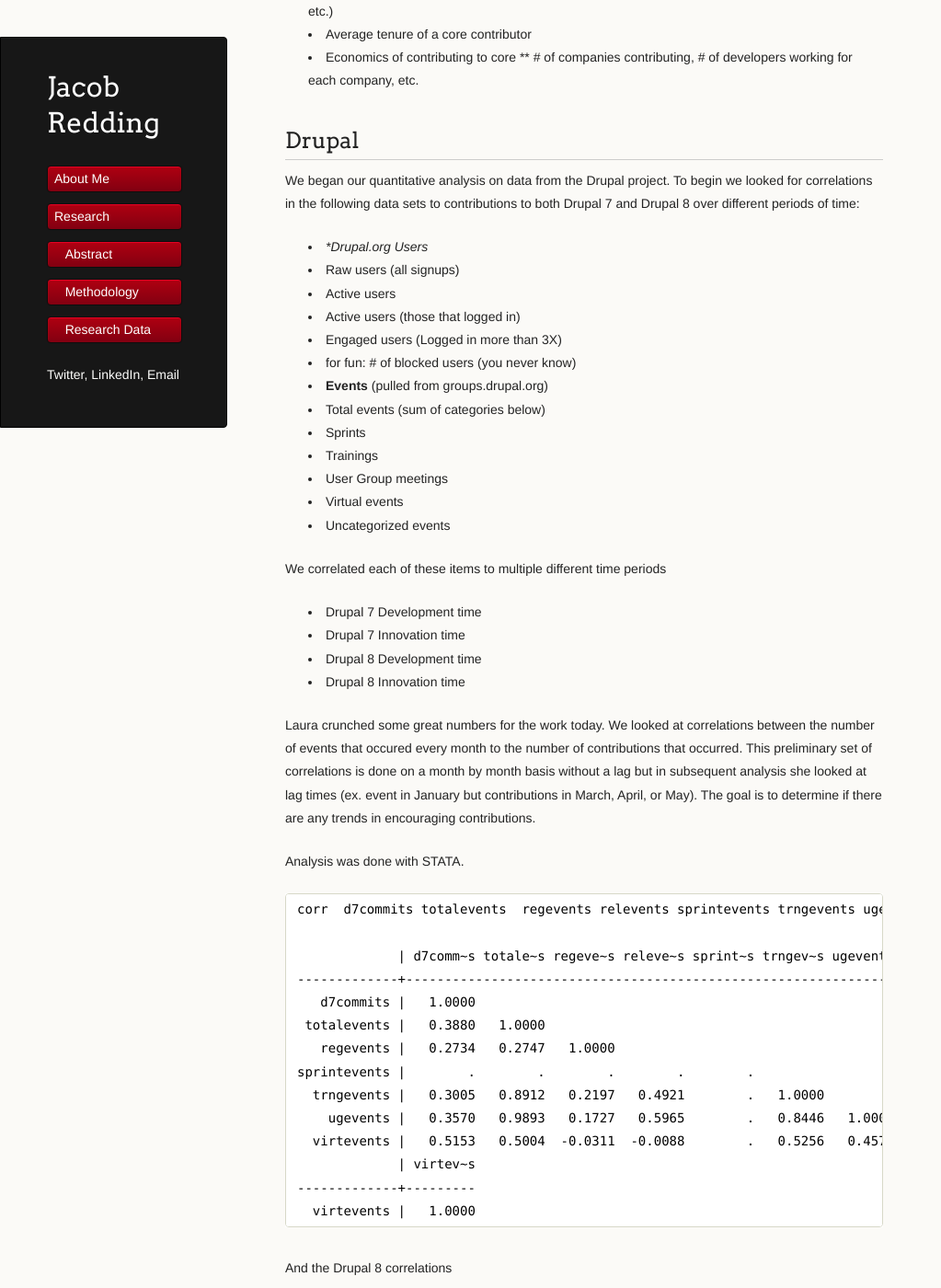
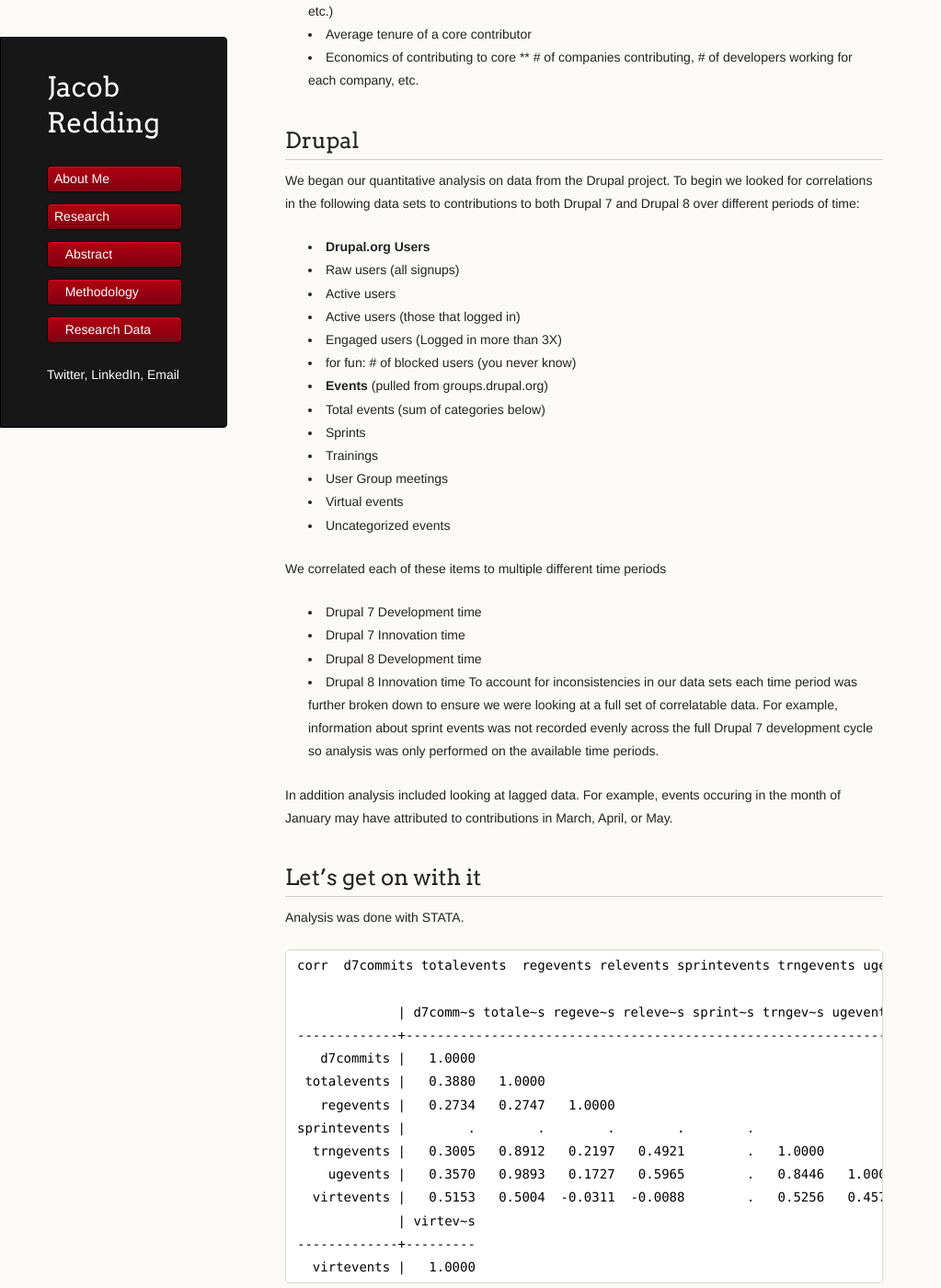
Before and after one commit to jredding/new-site, a Jekyll site: the page built from research/data.md, in a window 1280 px wide and 1400 px high, scrolled down 948 px. Shown: the whole window at 92% size, without its empty margins (0-1023 px from the left). Built offline with Jekyll 4.4.1, drawn with Linux system fonts in a browser that asks for light colours.

Commit message:
Update data.md

```diff
--- a/research/data.md
+++ b/research/data.md
@@ -24,7 +24,7 @@
 
 ## Drupal
 We began our quantitative analysis on data from the Drupal project. To begin we looked for correlations in the following data sets to contributions to both Drupal 7 and Drupal 8 over different periods of time:
-* **Drupal.org Users*
+* **Drupal.org Users**
 * Raw users (all signups)
 * Active users
 * Active users (those that logged in)
@@ -43,9 +43,12 @@
 * Drupal 7 Innovation time
 * Drupal 8 Development time
 * Drupal 8 Innovation time
+To account for inconsistencies in our data sets each time period was further broken down to ensure we were looking at a full set of correlatable data. For example, information about sprint events was not recorded evenly across the full Drupal 7 development cycle so analysis was only performed on the available time periods.
+
+In addition analysis included looking at lagged data. For example, events occuring in the month of January may have attributed to contributions in March, April, or May.
 
 
-Laura crunched some great numbers for the work today. We looked at correlations between the number of events that occured every month to the number of contributions that occurred. This preliminary set of correlations is done on a month by month basis without a lag but in subsequent analysis she looked at lag times (ex. event in January but contributions in March, April, or May). The goal is to determine if there are any trends in encouraging contributions.
+## Let's get on with it
 
 Analysis was done with STATA.
 
```
